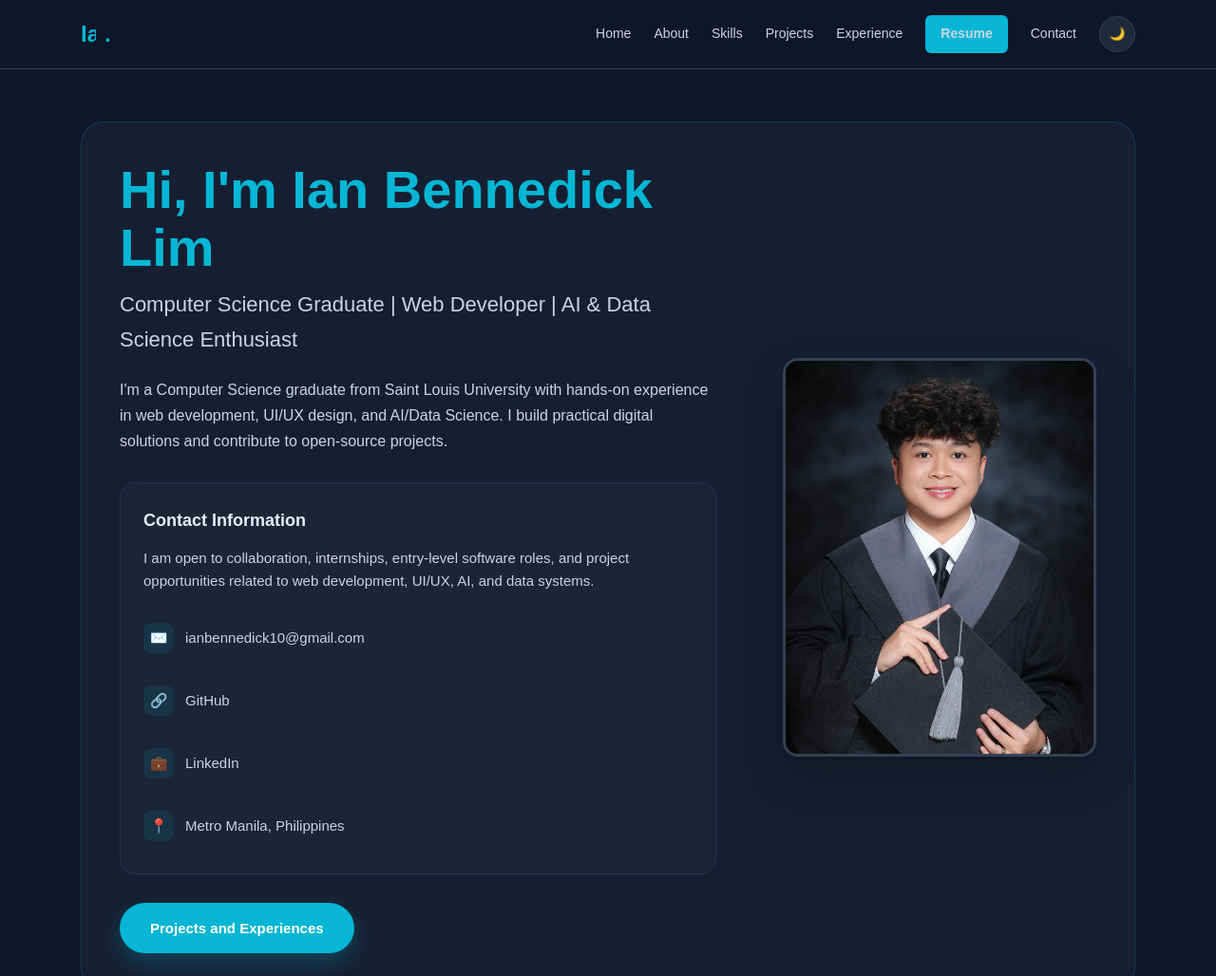
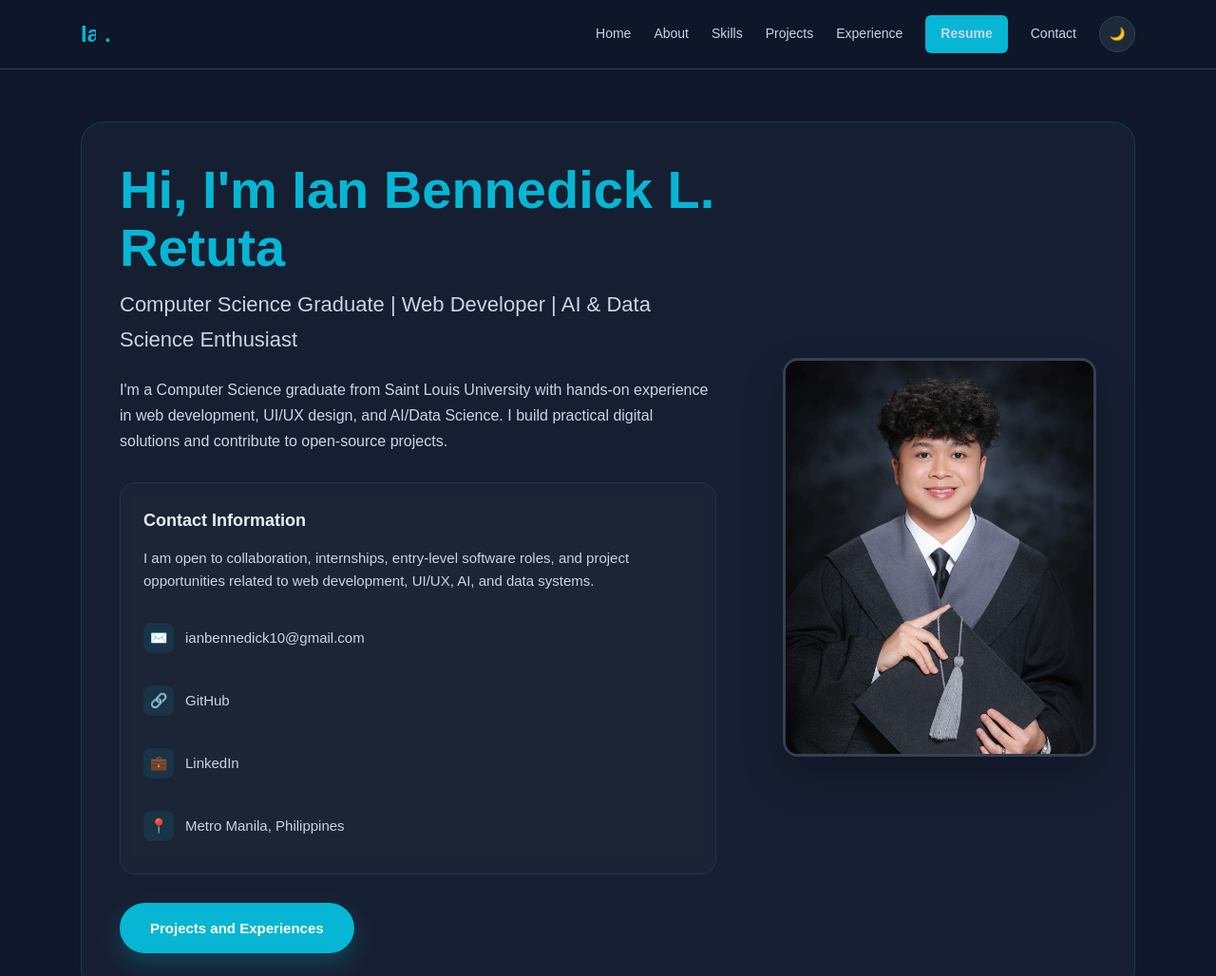
Before and after one commit to Ianzzkieee/ian-portfolio, a plain HTML site: page index.html in a window 1280 px wide. Shown: the top 1028 px of the page at 95% size. Drawn offline with Linux system fonts and the light colour scheme.

Commit message:
Update index.html

```diff
--- a/index.html
+++ b/index.html
@@ -38,7 +38,7 @@
     <section class="hero section" id="home">
       <div class="hero-grid">
         <div class="hero-content">
-          <h1>Hi, I'm <span class="name-highlight">Ian Bennedick Lim</span></h1>
+          <h1>Hi, I'm <span class="name-highlight">Ian Bennedick L. Retuta</span></h1>
           <h2>Computer Science Graduate | Web Developer | AI & Data Science Enthusiast</h2>
 
           <p class="hero-description">
```
